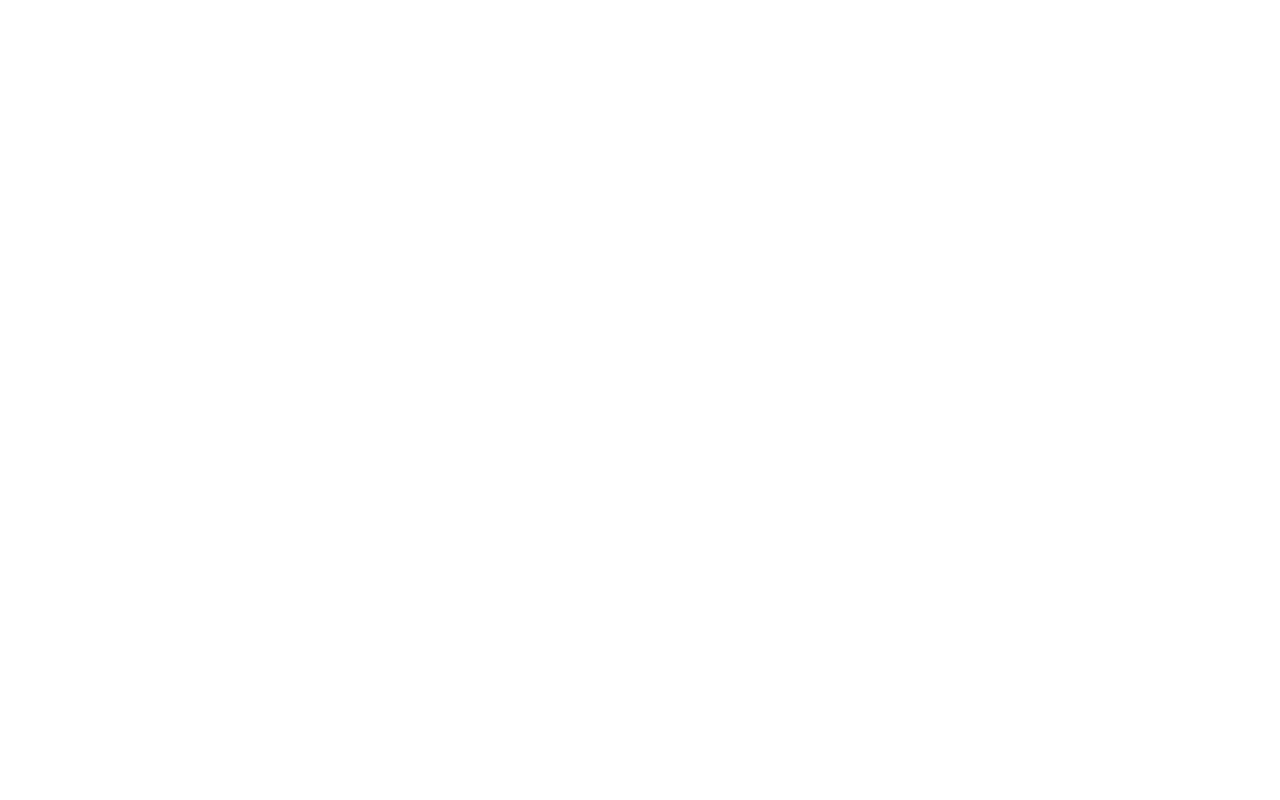
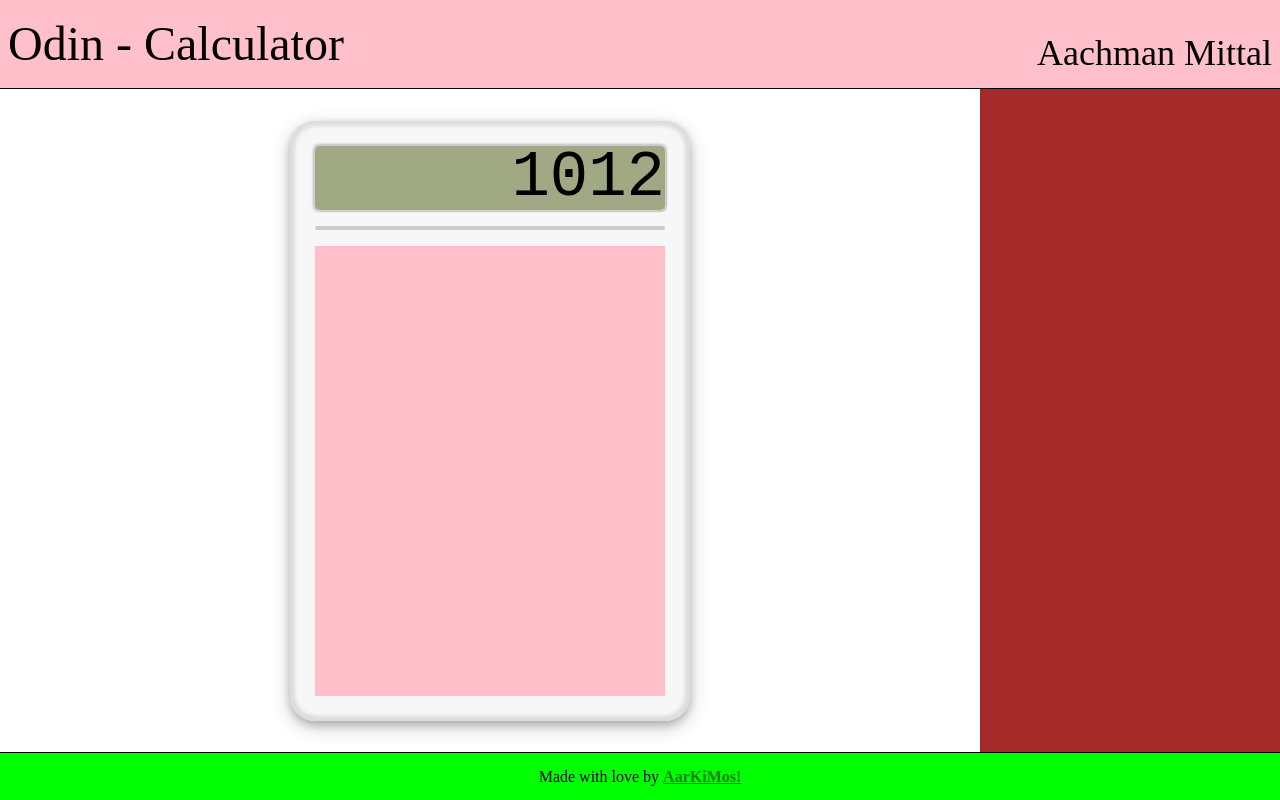
Before and after one commit to AarKiMos/odin-calculator, a plain HTML site: page index.html in a window 1280 px wide. Drawn offline with Linux system fonts and the light colour scheme.

Commit message:
Calculator layout (wip)

```diff
--- a/index.html
+++ b/index.html
@@ -7,5 +7,36 @@
     <link rel="stylesheet" href="style.css" />
     <script src="./script.js" defer></script>
   </head>
-  <body></body>
+  <body>
+    <div id="header">
+      <div id="header-title">Odin - Calculator</div>
+      <div id="header-author">Aachman Mittal</div>
+    </div>
+
+    <div id="main">
+      <div id="main-left">
+        <div id="calc-container">
+          <div id="calculator">
+            <div id="screen">1012</div>
+            <div class="simple-line"></div>
+            <div id="button-container"></div>
+          </div>
+        </div>
+      </div>
+      <div id="main-right"></div>
+    </div>
+
+    <div id="footer">
+      <div>
+        Made with love by
+        <a
+          id="footer-author-link"
+          href="https://github.com/AarKiMos"
+          target="_blank"
+        >
+          AarKiMos!
+        </a>
+      </div>
+    </div>
+  </body>
 </html>
--- a/style.css
+++ b/style.css
@@ -0,0 +1,167 @@
+/* --------------- CSS Reset ------------------ */
+/*
+  1. Use a more-intuitive box-sizing model.
+*/
+*,
+*::before,
+*::after {
+  box-sizing: border-box;
+}
+/*
+  2. Remove default margin
+*/
+* {
+  margin: 0;
+}
+/*
+  Typographic tweaks!
+  3. Add accessible line-height
+  4. Improve text rendering
+*/
+body {
+  line-height: 1.5;
+  -webkit-font-smoothing: antialiased;
+}
+/*
+  5. Improve media defaults
+*/
+img,
+picture,
+video,
+canvas,
+svg {
+  display: block;
+  max-width: 100%;
+}
+/*
+  6. Remove built-in form typography styles
+*/
+input,
+button,
+textarea,
+select {
+  font: inherit;
+}
+/*
+  7. Avoid text overflows
+*/
+p,
+h1,
+h2,
+h3,
+h4,
+h5,
+h6 {
+  overflow-wrap: break-word;
+}
+/*
+  8. Create a root stacking context
+*/
+#root,
+#__next {
+  isolation: isolate;
+}
+
+/* -------------------------------------------- */
+
+body {
+  height: 100vh;
+  display: flex;
+  flex-direction: column;
+}
+
+#header {
+  display: flex;
+  align-items: end;
+  padding: 8px;
+  border-bottom: 1px solid black;
+  background-color: pink;
+}
+
+#header-title {
+  font-size: 3rem;
+  flex-grow: 1;
+}
+
+#header-author {
+  font-size: 2.25rem;
+}
+
+#main {
+  flex-grow: 1;
+  display: flex;
+}
+
+#main-left {
+  /* background-color: aqua; */
+  flex-grow: 3;
+  display: flex;
+  align-items: center;
+  justify-content: center;
+}
+
+#calc-container {
+  /* padding: 10px;
+  border: 1px solid rgba(0,0,0,0.2);
+  border-radius: 25px;
+  background-color: rgba(0, 0, 0, 0.03); */
+}
+
+#calculator {
+  /* border: 1px solid red; */
+  background-color: rgba(0, 0, 0, 0.03);
+  border-radius: 25px;
+  box-shadow: 0px 4px 8px rgba(0, 0, 0, 0.2), 0px 6px 20px rgba(0, 0, 0, 0.2),
+    4px 4px 4px #dddddd inset, -4px -4px 4px #dddddd inset,
+    4px -4px 4px #dddddd inset, -4px 4px 4px #dddddd inset;
+  width: 400px;
+  height: 600px;
+  padding: 25px;
+  display: flex;
+  flex-direction: column;
+}
+
+#screen {
+  background-color: pink;
+  height: 64px;
+  font-family: monospace, sans-serif;
+  font-size: 64px;
+  line-height: 100%;
+  text-align: right;
+  background-color: #a0a984;
+  border-radius: 5px;
+  box-shadow: 2px 2px #cccccc, -2px -2px 2px #cccccc, 2px -2px 2px #cccccc,
+    -2px 2px 2px #cccccc;
+}
+
+.simple-line {
+  margin: 16px 0px;
+  height: 4px;
+  border-radius: 2px;
+  background-color: #cccccc;
+}
+
+#button-container {
+  background-color: pink;
+  flex-grow: 1;
+}
+
+#main-right {
+  background-color: brown;
+  min-width: 300px;
+  flex-grow: 1;
+}
+
+#footer {
+  min-height: 3rem;
+  display: flex;
+  justify-content: center;
+  align-items: center;
+  border-top: 1px solid black;
+  background-color: lime;
+}
+
+#footer-author-link {
+  color: green;
+  font-weight: 700;
+}
```
